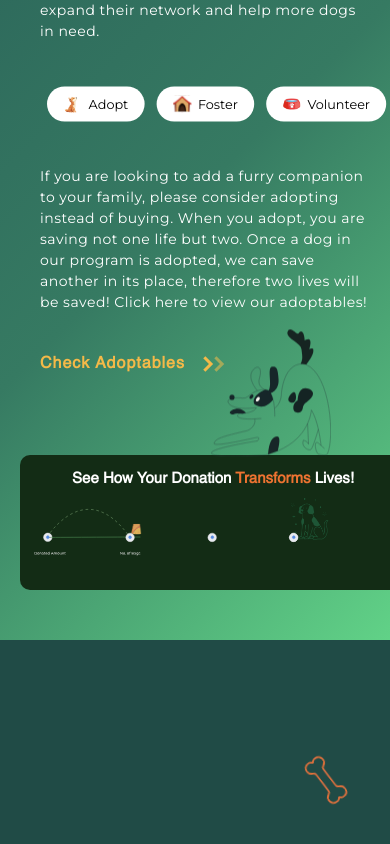
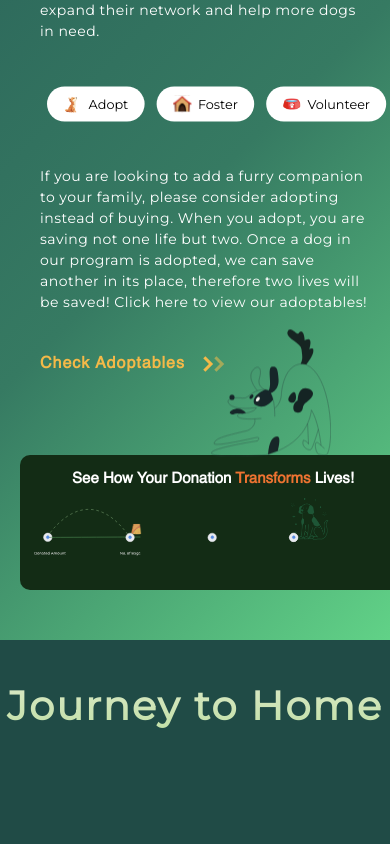
Before and after one commit to vidwanns/the_rescue_tails, a Next.js app: page / in a window 390 px wide. Shown: the part 2126-2970 px from the top of the page. Built offline with nearby package versions, Linux system fonts and the light colour scheme.

Commit message:
fourth section mob

```diff
--- a/src/app/components/layout/secondSection.js
+++ b/src/app/components/layout/secondSection.js
@@ -7,25 +7,25 @@ import '../../styles/component/secondSection/secondSection.css';
 gsap.registerPlugin(ScrollTrigger);
 
 const SecondSection = () => {
-  // useEffect(() => {
-  //   // Animate each span in .large-text similarly to text-content in FourthSection
-  //   const tl = gsap.timeline({
-  //     scrollTrigger: {
-  //       trigger: ".main-title",
-  //       start: "top 80%",
-  //       end: "top 20%",
-  //       toggleActions: "play none none reset",
-  //     },
-  //   });
+  useEffect(() => {
+    // Animate each span in .large-text similarly to text-content in FourthSection
+    const tl = gsap.timeline({
+      scrollTrigger: {
+        trigger: ".main-title",
+        start: "top 80%",
+        end: "top 20%",
+        toggleActions: "play none none reset",
+      },
+    });
 
-  //   tl.from(".large-text span", {
-  //     opacity: 0,
-  //     y: 30,
-  //     duration: 1,
-  //     ease: "power3.out",
-  //     stagger: 0.2,
-  //   });
-  // }, []);
+    tl.from(".large-text span", {
+      opacity: 0,
+      y: 30,
+      duration: 1,
+      ease: "power3.out",
+      stagger: 0.2,
+    });
+  }, []);
 
   return (
     <section className="second-section">
@@ -62,7 +62,7 @@ const SecondSection = () => {
         </div>
 
         <div className="main-title">
-        <img src="/images/secondSection/dogwomen.png" alt="Dogwomen" className="dog-women-image" />
+        <img src="/images/secondSection/dogwomen.png" alt="Doggirl" className="dog-women-image" />
 
           <div className="large-text">
             <span className="image-box">
--- a/src/app/styles/component/fourthSection/fourthSection.css
+++ b/src/app/styles/component/fourthSection/fourthSection.css
@@ -7,6 +7,11 @@
   height: 1075px;
   padding: 20px;
   padding-bottom: 0px;
+}
+@media (max-width: 768px) {
+  .fourth-section {
+    height: 605px;
+  }
 }
 
 .vertical-text {
@@ -26,6 +31,28 @@
   -webkit-background-clip: text;
   -webkit-text-fill-color: transparent;
 }
+@media (max-width: 768px) {
+    .vertical-text {
+      position: absolute;
+      top: -80%; /* Position near the top */
+      left: 50%;
+      transform: translateX(-50%); /* Centers horizontally */
+      width: 400px;
+      height: 100px;
+      font-size: 40px;
+      font-family: 'MO', sans-serif;
+      font-weight: bold;
+      letter-spacing: 2px;
+      text-align: center; /* Centers the text */
+      z-index: 2;
+
+      /* Gradient styling */
+      background: linear-gradient(180deg, #DAE8C6, #A9D887);
+      -webkit-background-clip: text;
+      -webkit-text-fill-color: transparent;
+    }
+  }
+
 
 
 .content-section {
@@ -43,6 +70,12 @@
   z-index: 1;
   top: 22%;
 }
+@media (max-width: 768px) {
+.green-blob {
+  scale: .4;
+  top: 8%;
+}
+}
 
 .animal-images {
   display: flex;
@@ -54,6 +87,12 @@
   width: 100%;
   height: 200px;
 }
+@media (max-width: 768px) {
+  .animal-images {
+    scale: .4;
+    top: 10px;
+  }
+  }
 
 .white-cat {
   position: relative;
@@ -107,12 +146,25 @@
   margin-bottom: 20px;
   width: 430px;
 }
+@media (max-width: 768px) {
+  .text-content h1 {
+  font-size: 24px;
+  width: 150px;
+  margin-top: -100px;
+  }
+}
 
 .text-content p {
   font-family: 'HV';
   font-size: 21px;
   font-weight: bold;
   color: #000;
+}
+@media (max-width: 768px) {
+  .text-content p {
+    font-size: 12px;
+    width: auto;
+  }
 }
 
 .button-container {
@@ -122,8 +174,15 @@
   justify-content: center;
   align-items: center;
   position: relative;
-  top: 260px; /* Adjust this to place it below the green blob */
+  top: 260px;
 }
+@media (max-width: 768px) {
+.button-container {
+  top: 60px;
+  scale: .5;
+}
+}
+
 
 .meet-furry-button {
   width: 290px;
@@ -174,6 +233,11 @@
   height: auto;
   z-index: 3;
 }
+@media (max-width: 768px) {
+.top-right-icon {
+  display: none;
+}
+}
 
 .bottom-right-icon {
   position: absolute;
@@ -184,6 +248,11 @@
   z-index: 3;
   scale: 5;
 }
+@media (max-width: 768px) {
+  .bottom-right-icon {
+    display: none;
+  }
+  }
 
 .top-left-icon {
   position: relative;
@@ -194,8 +263,12 @@
   z-index: 3;
   scale: 1.8;
   transform: rotate(20deg);
-
 }
+@media (max-width: 768px) {
+  .top-left-icon {
+    display: none;
+  }
+  }
 
 .bottom-left-icon {
   position: relative;
@@ -206,5 +279,9 @@
   z-index: 3;
   scale: 1;
   transform: rotate(60deg);
-
 }
+@media (max-width: 768px) {
+  .bottom-left-icon {
+    display: none;
+  }
+  }
```
